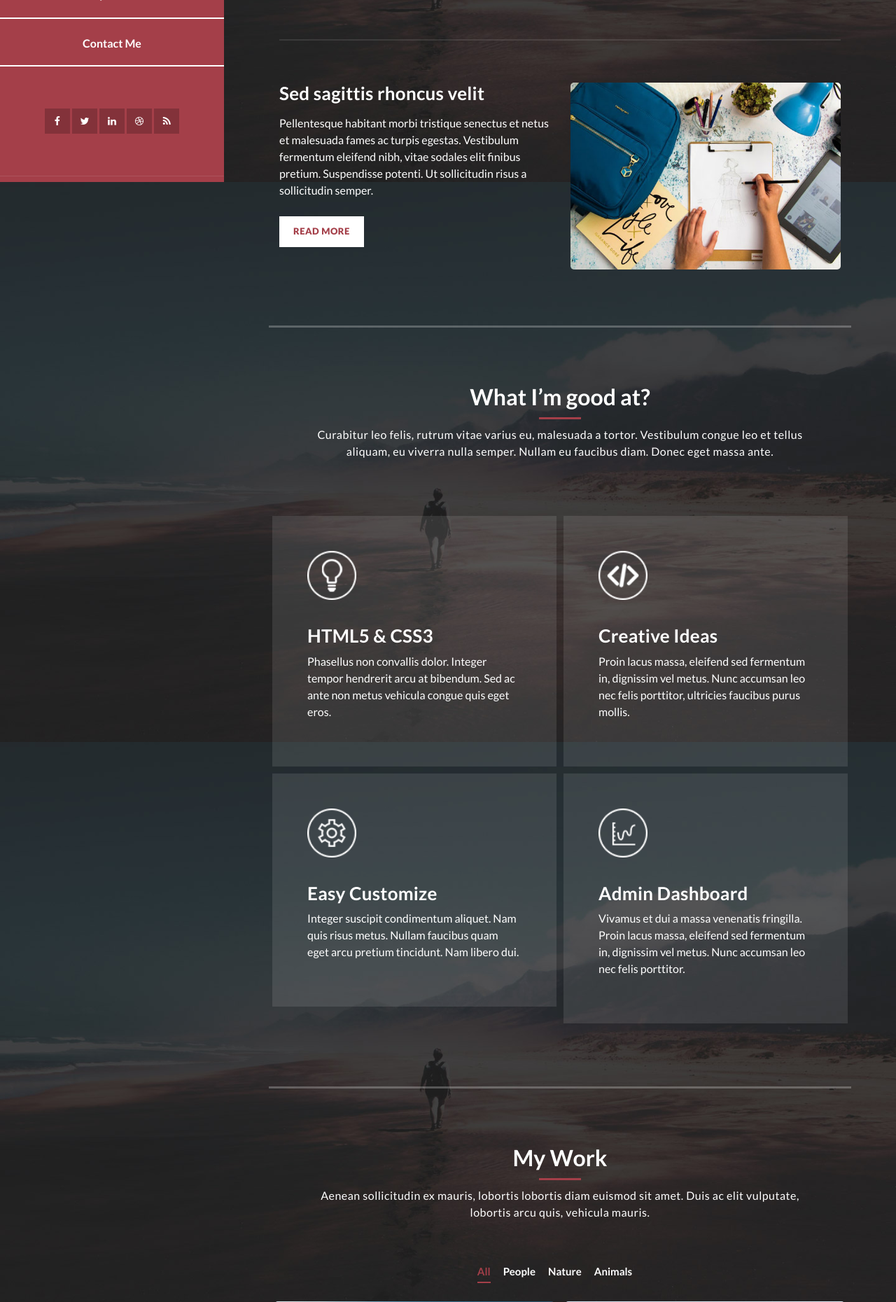
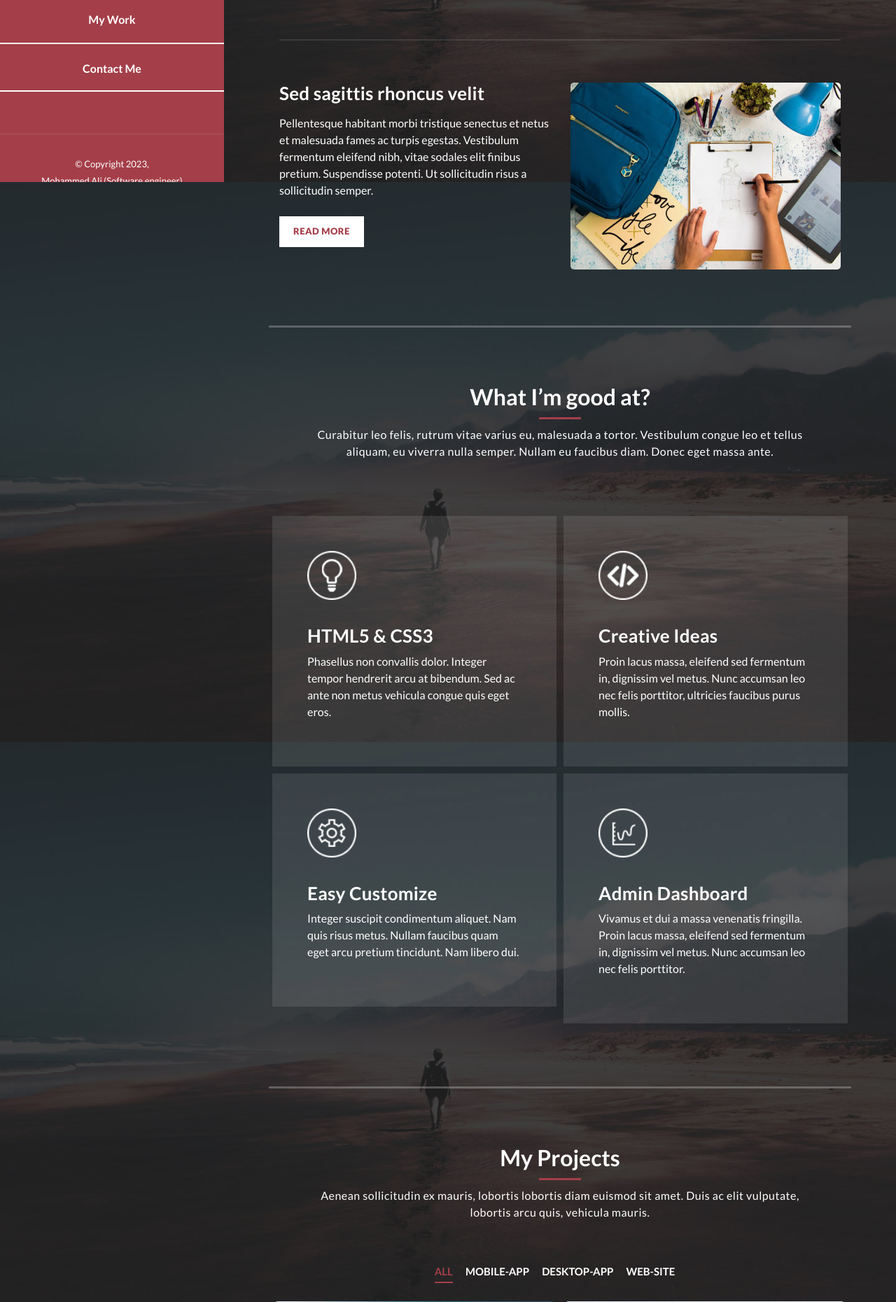
Before and after one commit to Pundit4Real/Porfolio-WebSite, a Django app: page / in a window 1280 px wide. Shown: the part 540-2400 px from the top of the page at 70% size. Run offline with Django 5.2, Linux system fonts and the light colour scheme; some libraries are stand-ins or nearby versions.

Commit message:
static files loaded

```diff
--- a/backend/templates/main/index.html
+++ b/backend/templates/main/index.html
@@ -44,14 +44,6 @@
               <h4>Reflux Me</h4>
               <span>Web Designer</span>
             </div>
-            <nav class="main-nav" role="navigation">
-              <ul class="main-menu">
-                <li><a href="#section1">About Me</a></li>
-                <li><a href="#section2">What I’m good at</a></li>
-                <li><a href="#section3">My Work</a></li>
-                <li><a href="#section4">Contact Me</a></li>
-              </ul>
-            </nav>
             <div class="social-network">
               <ul class="soial-icons">
                 <li>
@@ -73,8 +65,18 @@
                 </li>
               </ul>
             </div>
+            <nav class="main-nav" role="navigation">
+              <ul class="main-menu">
+                <li><a href="#section1">About</a></li>
+                <li><a href="#section2">What I’m good at</a></li>
+                <li><a href="#section3">My Work</a></li>
+                <li><a href="#section4">Contact Me</a></li>
+              </ul>
+            </nav>
+
             <div class="copyright-text">
-              <p>Copyright 2019 Reflux Design</p>
+              <p> &copy; Copyright 2023,<br>
+                Mohammed Ali (Software engineer) </p>
             </div>
           </div>
         </div>
@@ -200,11 +202,11 @@
           </div>
         </div>
       </section>
-
+<!-- My project section -->
       <section class="section my-work" data-section="section3">
         <div class="container">
           <div class="section-heading">
-            <h2>My Work</h2>
+            <h2>My Projects</h2>
             <div class="line-dec"></div>
             <span
               >Aenean sollicitudin ex mauris, lobortis lobortis diam euismod sit
@@ -222,35 +224,35 @@
                     checked=""
                     name="isotope-filter"
                   />
-                  <span>all</span></label
+                  <span>ALL</span></label
                 >
                 <label
                   ><input
                     type="radio"
-                    data-type="people"
+                    data-type="app"
                     name="isotope-filter"
                   />
-                  <span>people</span></label
+                  <span>MOBILE-APP</span></label
                 >
                 <label
                   ><input
                     type="radio"
-                    data-type="nature"
+                    data-type="apps"
                     name="isotope-filter"
                   />
-                  <span>nature</span></label
+                  <span>DESKTOP-APP</span></label
                 >
                 <label
                   ><input
                     type="radio"
-                    data-type="animals"
+                    data-type="Web"
                     name="isotope-filter"
                   />
-                  <span>animals</span></label
+                  <span>WEB-SITE</span></label
                 >
               </form>
               <div class="isotope-box">
-                <div class="isotope-item" data-type="nature">
+                <div class="isotope-item" data-type="app">
                   <figure class="snip1321">
                     <img
                       src="{% static 'assets/images/portfolio-01.jpg' %}"
@@ -269,7 +271,7 @@
                   </figure>
                 </div>
 
-                <div class="isotope-item" data-type="people">
+                <div class="isotope-item" data-type="apps">
                   <figure class="snip1321">
                     <img
                       src="{% static 'assets/images/portfolio-02.jpg' %}"
@@ -288,7 +290,7 @@
                   </figure>
                 </div>
 
-                <div class="isotope-item" data-type="animals">
+                <div class="isotope-item" data-type="Web">
                   <figure class="snip1321">
                     <img
                       src="{% static 'assets/images/portfolio-03.jpg' %}"
@@ -307,7 +309,7 @@
                   </figure>
                 </div>
 
-                <div class="isotope-item" data-type="people">
+                <div class="isotope-item" data-type="app">
                   <figure class="snip1321">
                     <img
                       src="{% static 'assets/images/portfolio-04.jpg' %}"
@@ -326,7 +328,7 @@
                   </figure>
                 </div>
 
-                <div class="isotope-item" data-type="nature">
+                <div class="isotope-item" data-type="apps">
                   <figure class="snip1321">
                     <img
                       src="{% static 'assets/images/portfolio-05.jpg' %}"
@@ -345,7 +347,7 @@
                   </figure>
                 </div>
 
-                <div class="isotope-item" data-type="animals">
+                <div class="isotope-item" data-type="Web">
                   <figure class="snip1321">
                     <img
                       src="{% static 'assets/images/portfolio-06.jpg' %}"
```
